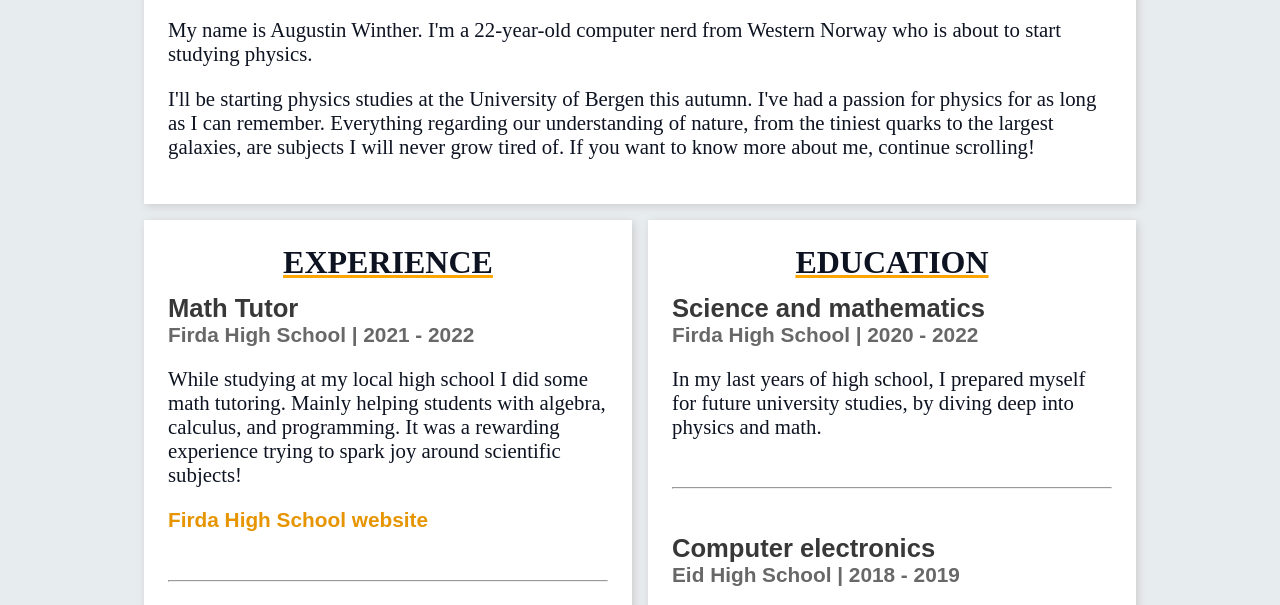
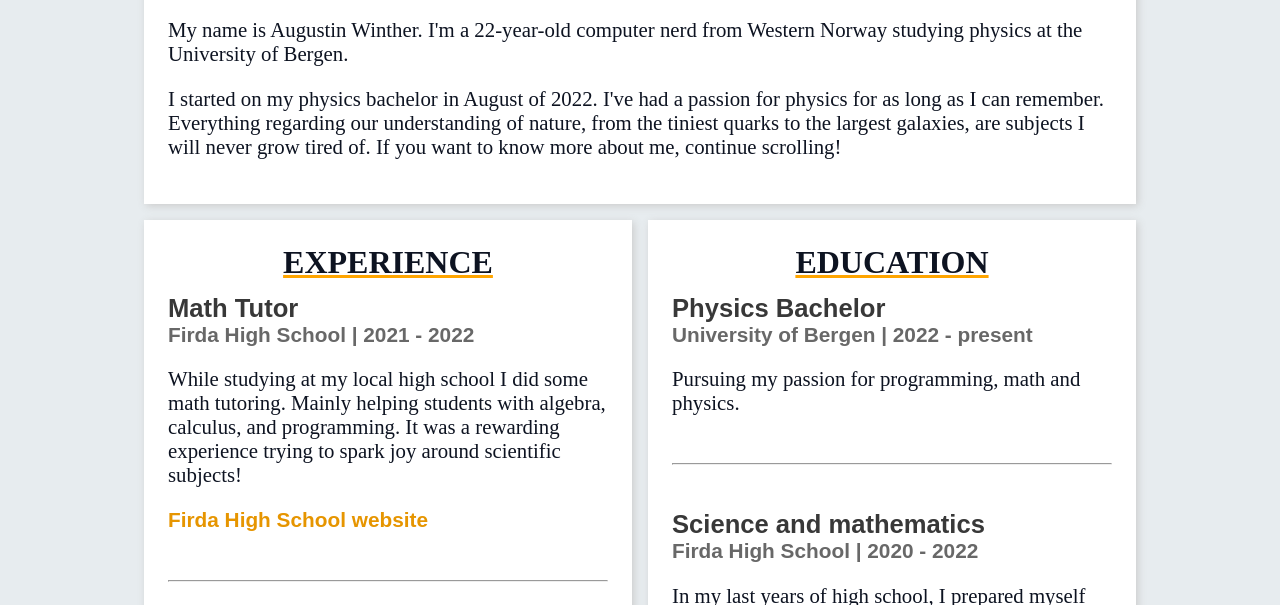
Before and after one commit to AugustinWinther/winther.io, a plain HTML site: page index.html in a window 1280 px wide. Shown: the part 585-1190 px from the top of the page. Drawn offline with Linux system fonts and the light colour scheme; a web font is replaced by a local one.

Commit message:
Content update
Added new education info and updated the intro accordingly

```diff
--- a/index.html
+++ b/index.html
@@ -66,9 +66,9 @@
 			<!-- WELCOME -->
 			<div class="infobox infobox-center">
 				<h2>Hi there!</h2>
-				<p> My name is Augustin Winther. I'm a 22-year-old computer nerd from Western Norway who is about to start studying physics. </p>
+				<p> My name is Augustin Winther. I'm a 22-year-old computer nerd from Western Norway studying physics at the University of Bergen. </p>
 
-				<p> I'll be starting physics studies at the University of Bergen this autumn. I've had a passion for physics for as
+				<p> I started on my physics bachelor in August of 2022. I've had a passion for physics for as
 					long as I can remember. Everything regarding our understanding of nature, from the tiniest quarks to the largest galaxies, are subjects
 					I will never grow tired of. If you want to know more about me, continue scrolling!
 				</p>
@@ -99,6 +99,11 @@
 				<!-- EDUCAION -->
 				<div class="infobox infobox-right">
 					<h2>EDUCATION</h2>
+
+					<h3>Physics Bachelor</h3>
+					<h4>University of Bergen | 2022 - present</h4>
+					<p> Pursuing my passion for programming, math and physics.</p>
+					<hr>
 
 					<h3>Science and mathematics</h3>
 					<h4>Firda High School | 2020 - 2022</h4>
```
Also changed, not shown: no/index.html (+7 -2 lines).
